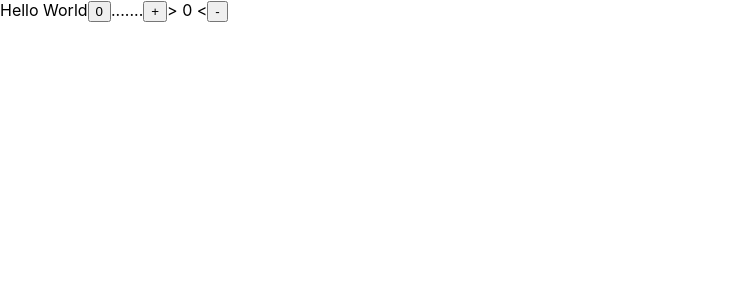
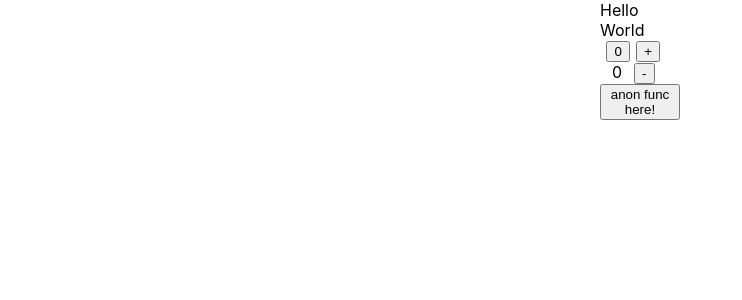
Before and after one commit to Netlighter/react-course-basics, a React (Create React App) app in the folder cra/: page / in a window 1280 px wide. Shown: the top 300 px of the page, without its empty margins (0-742 px from the left). Built offline with nearby package versions, Linux system fonts and the light colour scheme.

Commit message:
Finalize clicker code

```diff
--- a/cra/src/App.jsx
+++ b/cra/src/App.jsx
@@ -15,6 +15,18 @@ class App extends Component {
     count: 0,
     textCount: 0,
   };
+
+/*
+  for alternative method u need to use constructor and with `super();` line and write:
+  this.sampleFunc() = this.sampleFunc.bind(this); //привязка контекста this к функции
+
+  and then write func:
+  sampleFunc () {
+    return this.state.textCount
+  }
+*/
+
+
 
   // ключи стейта считаются константами
   // реакт работает по принципу иммутабельности
@@ -51,19 +63,42 @@ class App extends Component {
 
   render() {
     return (
-      <div className="App">
+      <div className="App" style={{
+        margin: 'auto',
+        width: '80px'
+      }}>
         Hello World
-        <button onClick={this.handleClick}>
+
+        <button style={{
+          margin: '0 .4rem',
+          display: 'inline-block'
+          }}
+          onClick={this.handleClick}
+        >
           {this.state.count}
         </button>
-        .......
+
         <button className="add" onClick={this.addClick}>
           +
         </button>
-        {">"} {this.state.textCount} {"<"}
+
+        <span style={{
+          margin: '0 .75rem',
+          display: 'inline-block'
+          }}
+        >
+            {this.state.textCount}
+        </span>
+
         <button className="sub" onClick={this.subClick}>
           -
         </button>
+
+        {/* third method is to use anon func like code snippet */}
+        <button onClick={() => this.setState({count: this.state.count + 100})}>
+          anon func here!
+        </button>
+
       </div>
     );
   }
```
